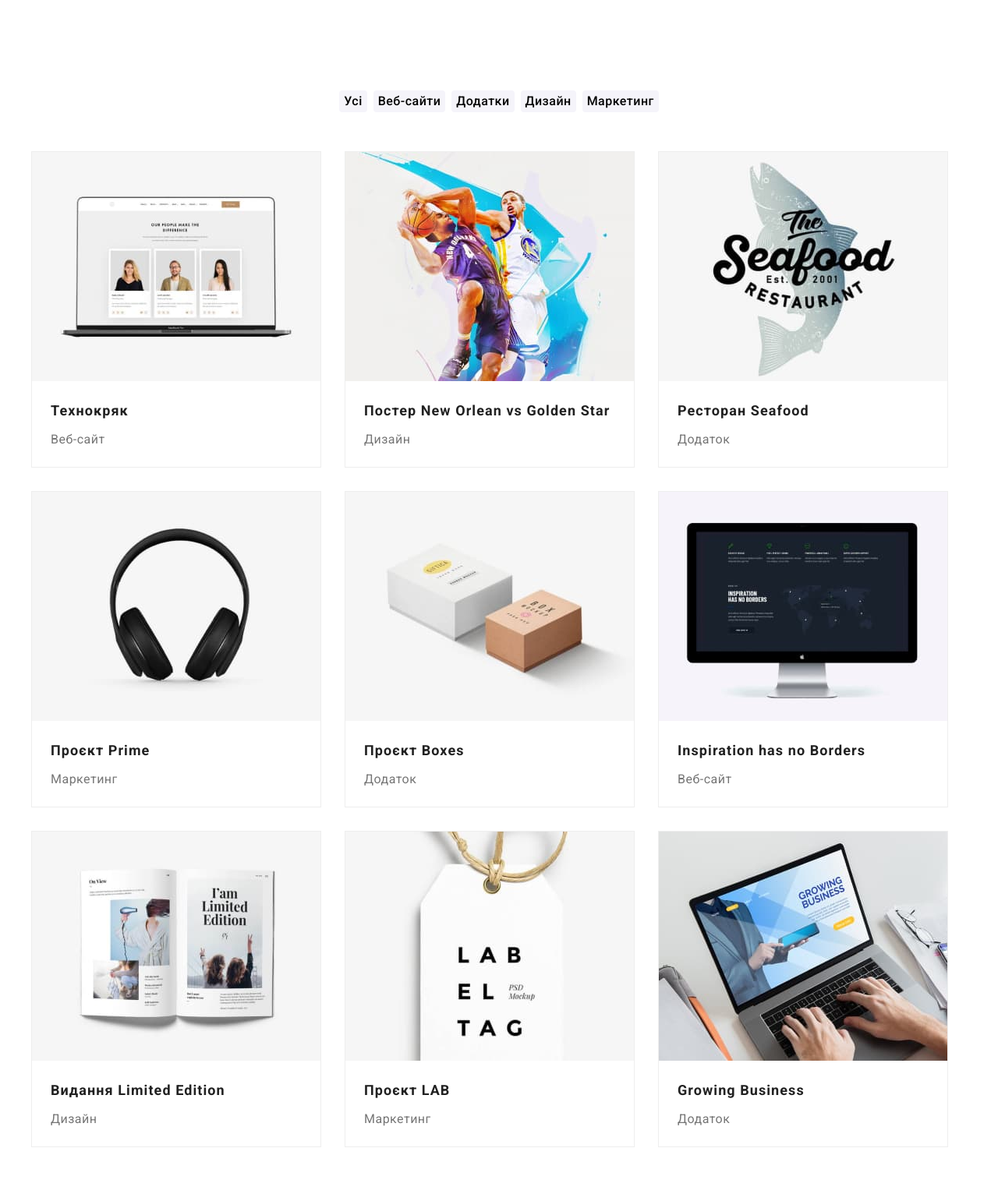
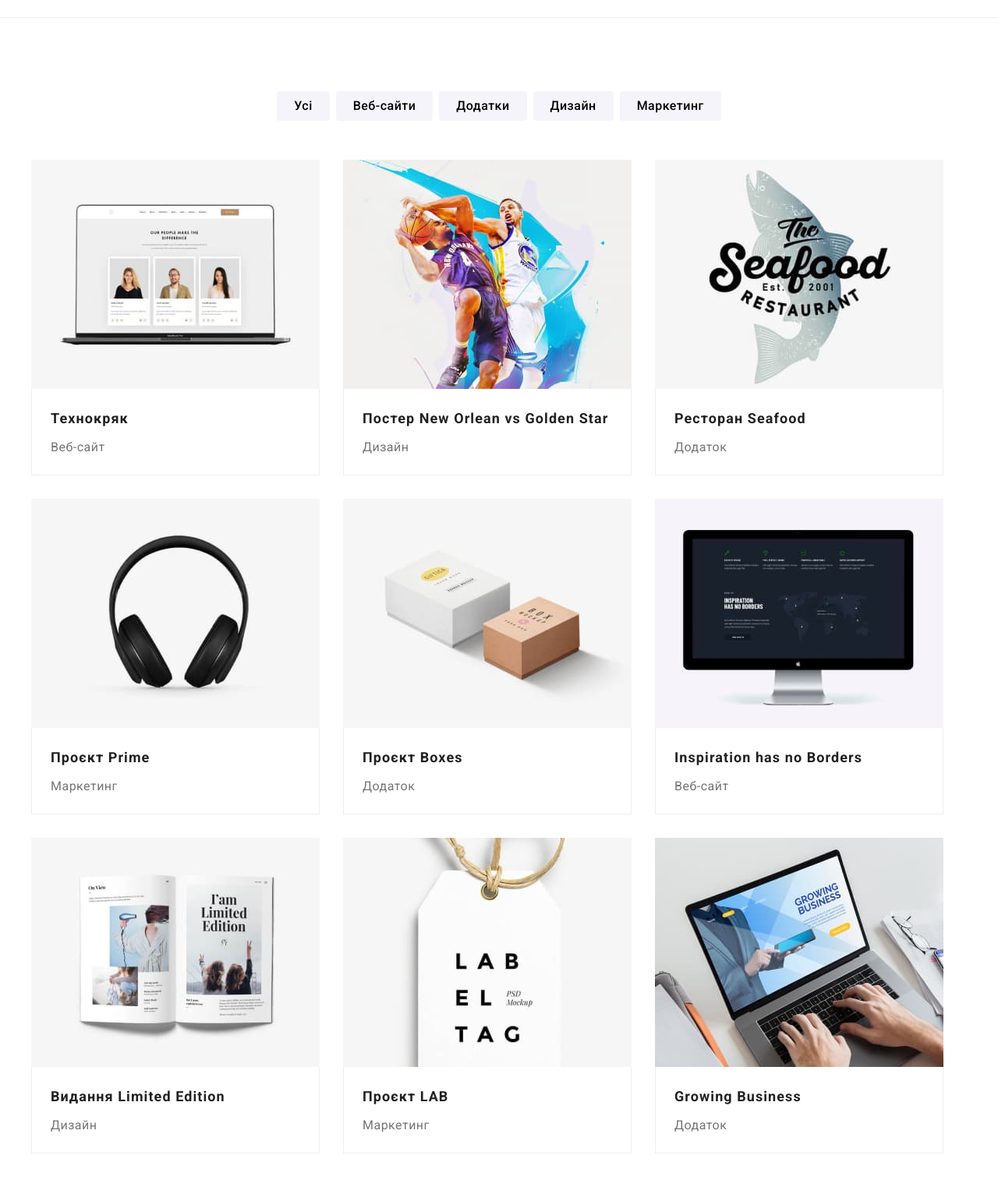
Before and after one commit to pannakin/goit-markup-hw-03, a plain HTML site: page portfolio.html in a window 1280 px wide. Shown: the part 59-1600 px from the top of the page at 78% size. Drawn offline with nearby package versions, Linux system fonts and the light colour scheme.

Commit message:
h3_correction
додала паддінги кнопкам, виправила портфоліо, додала бордер хедеру портфоліо

```diff
--- a/css/styles.css
+++ b/css/styles.css
@@ -61,6 +61,10 @@ img {
 
 .header-nav {
   margin-right: 345px;
+}
+
+.portfolio-header {
+  border-bottom: 1px solid #ececec;
 }
 
 .menu-nav {
@@ -145,6 +149,7 @@ img {
   display: block;
   margin-left: auto;
   margin-right: auto;
+  padding: 10px 32px;
 }
 
 .order-button:hover,
@@ -194,6 +199,10 @@ img {
 .activity-list {
   display: flex;
   gap: 30px;
+}
+
+.activity-img {
+  display: block;
 }
 
 .team-container {
@@ -266,18 +275,23 @@ img {
   border: 0ch;
   cursor: pointer;
   margin-bottom: 50px;
+  padding: 6px 22px;
 }
 
 .portfolio-button:hover,
 .portfolio-button:focus {
   background-color: #2196f3;
-  color: #FFFFFF;
+  color: #ffffff;
 }
 
 .portfolio-list {
   display: flex;
   flex-wrap: wrap;
   gap: 30px;
+}
+
+.portfolio-link {
+  text-decoration: none;
 }
 
 .portfolio-container {
@@ -289,10 +303,10 @@ img {
   font-size: 18px;
   line-height: calc(36 / 18);
   letter-spacing: 0.06em;
-  margin-top: 20px;
   margin-bottom: 4px;
   margin-left: 24px;
   margin-right: 24px;
+  color: #212121;
 }
 
 .project-type {
@@ -307,7 +321,9 @@ img {
 .portfolio-project {
   background: #ffffff;
   border: 1px solid #eeeeee;
+  border-top: 0px;
   flex-basis: calc((100% - 30px * 2) / 4);
+  padding-top: 20px;
   padding-bottom: 20px;
 }
 
--- a/portfolio.html
+++ b/portfolio.html
@@ -20,7 +20,7 @@
 
   <body>
     <!--Header section-->
-    <header class="header">
+    <header class="header portfolio-header">
       <div class="container h-container">
         <a class="header-logo" href="./index.html"
           >Web<span class="h-logo">Studio</span>
@@ -68,112 +68,130 @@
           </ul>
           <ul class="list portfolio-list">
             <li>
-              <div class="portfolio-project">
+              <a class="portfolio-link" href="">
                 <img
                   src="./images/portfolio/portfolio1.jpg"
                   alt="project example"
                   width="370"
                   height="294"
                 />
+                <div class="portfolio-project">
                   <h2 class="project-name">Технокряк</h2>
                   <p class="project-type">Веб-сайт</p>
                 </div>
+              </a>
             </li>
             <li>
-              <div class="portfolio-project">
+              <a class="portfolio-link" href="">
                 <img
                   src="./images/portfolio/portfolio2.jpg"
                   alt="project example"
                   width="370"
                   height="294"
                 />
+                <div class="portfolio-project">
                   <h2 class="project-name">Постер New Orlean vs Golden Star</h2>
                   <p class="project-type">Дизайн</p>
                 </div>
+              </a>
             </li>
             <li>
-              <div class="portfolio-project">
+              <a class="portfolio-link" href="">
                 <img
                   src="./images/portfolio/portfolio3.jpg"
                   alt="project example"
                   width="370"
                   height="294"
                 />
+                <div class="portfolio-project">
                   <h2 class="project-name">Ресторан Seafood</h2>
                   <p class="project-type">Додаток</p>
                 </div>
+              </a>
             </li>
             <li>
-              <div class="portfolio-project">
+              <a class="portfolio-link" href="">
                 <img
                   src="./images/portfolio/portfolio4.jpg"
                   alt="project example"
                   width="370"
                   height="294"
                 />
+                <div class="portfolio-project">
                   <h2 class="project-name">Проєкт Prime</h2>
                   <p class="project-type">Маркетинг</p>
                 </div>
+              </a>
             </li>
             <li>
-              <div class="portfolio-project">
+              <a class="portfolio-link" href="">
                 <img
                   src="./images/portfolio/portfolio5.jpg"
                   alt="project example"
                   width="370"
                   height="294"
                 />
+                <div class="portfolio-project">
                   <h2 class="project-name">Проєкт Boxes</h2>
                   <p class="project-type">Додаток</p>
                 </div>
+              </a>
             </li>
             <li>
-              <div class="portfolio-project">
+              <a class="portfolio-link" href="">
                 <img
                   src="./images/portfolio/portfolio6.jpg"
                   alt="project example"
                   width="370"
                   height="294"
                 />
+                <div class="portfolio-project">
                   <h2 class="project-name">Inspiration has no Borders</h2>
                   <p class="project-type">Веб-сайт</p>
                 </div>
+              </a>
             </li>
             <li>
-              <div class="portfolio-project">
+              <a class="portfolio-link" href="">
                 <img
                   src="./images/portfolio/portfolio7.jpg"
                   alt="project example"
                   width="370"
                   height="294"
                 />
+                <div class="portfolio-project">
                   <h2 class="project-name">Видання Limited Edition</h2>
                   <p class="project-type">Дизайн</p>
                 </div>
+              </a>
             </li>
             <li>
-              <div class="portfolio-project">
+              <a class="portfolio-link" href="">
                 <img
                   src="./images/portfolio/portfolio8.jpg"
                   alt="project example"
                   width="370"
                   height="294"
                 />
+                <div class="portfolio-project">
                   <h2 class="project-name">Проєкт LAB</h2>
                   <p class="project-type">Маркетинг</p>
                 </div>
+              </a>
             </li>
             <li>
-              <div class="portfolio-project">
+              <a class="portfolio-link" href="">
                 <img
                   src="./images/portfolio/portfolio9.jpg"
                   alt="project example"
                   width="370"
                   height="294"
                 />
+                <div class="portfolio-project">
                   <h2 class="project-name">Growing Business</h2>
                   <p class="project-type">Додаток</p>
                 </div>
+              </a>
             </li>
           </ul>
         </div>
```
Also changed, not shown: index.html (+3 -0 lines). Lines whose indentation alone changed are shown as unchanged.
